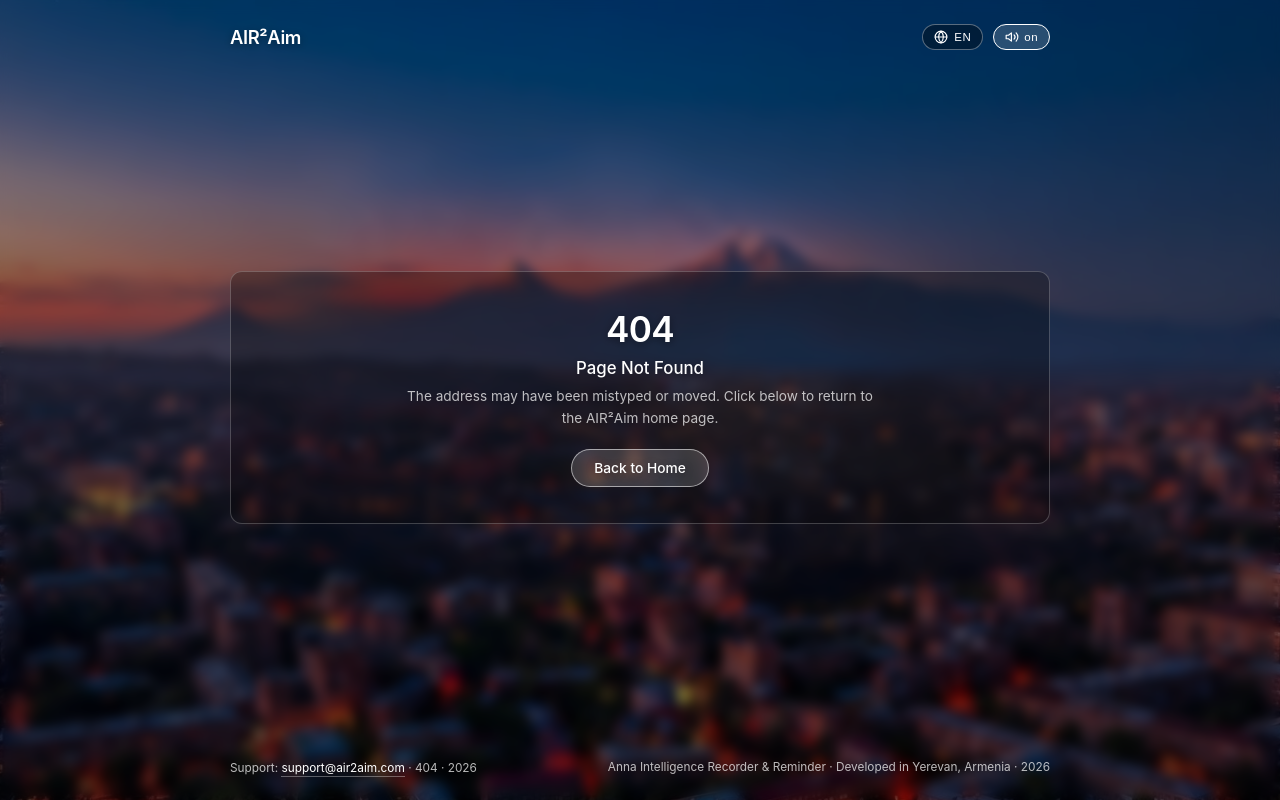
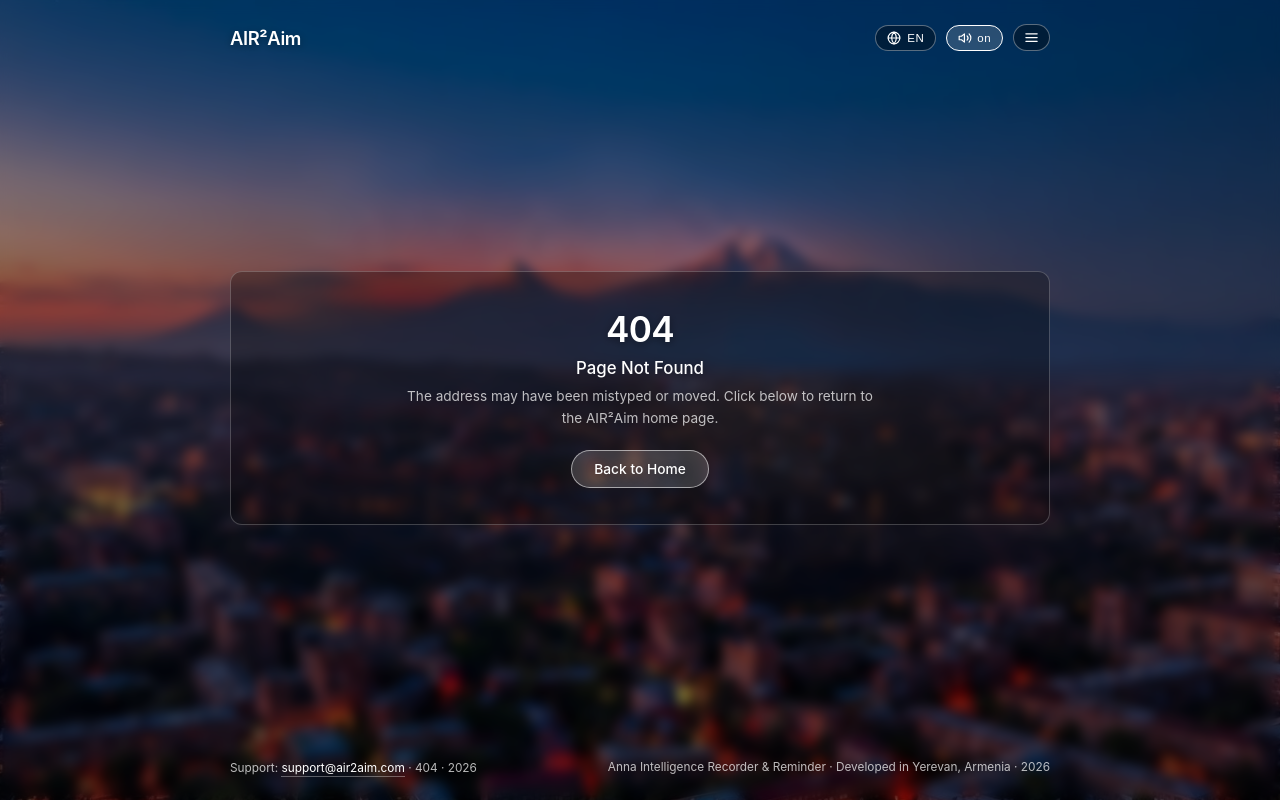
Before and after one commit to garrison9992/air2-website, a plain HTML site: page 404.html in a window 1280 px wide. Drawn offline with Linux system fonts and the light colour scheme.

Commit message:
Update 404.html

```diff
--- a/404.html
+++ b/404.html
@@ -615,5 +615,6 @@
             renderLanguage(detectInitialLanguage());
         })();
     </script>
+<script src="/docs/docs-nav.js"></script>
 </body>
 </html>
```
